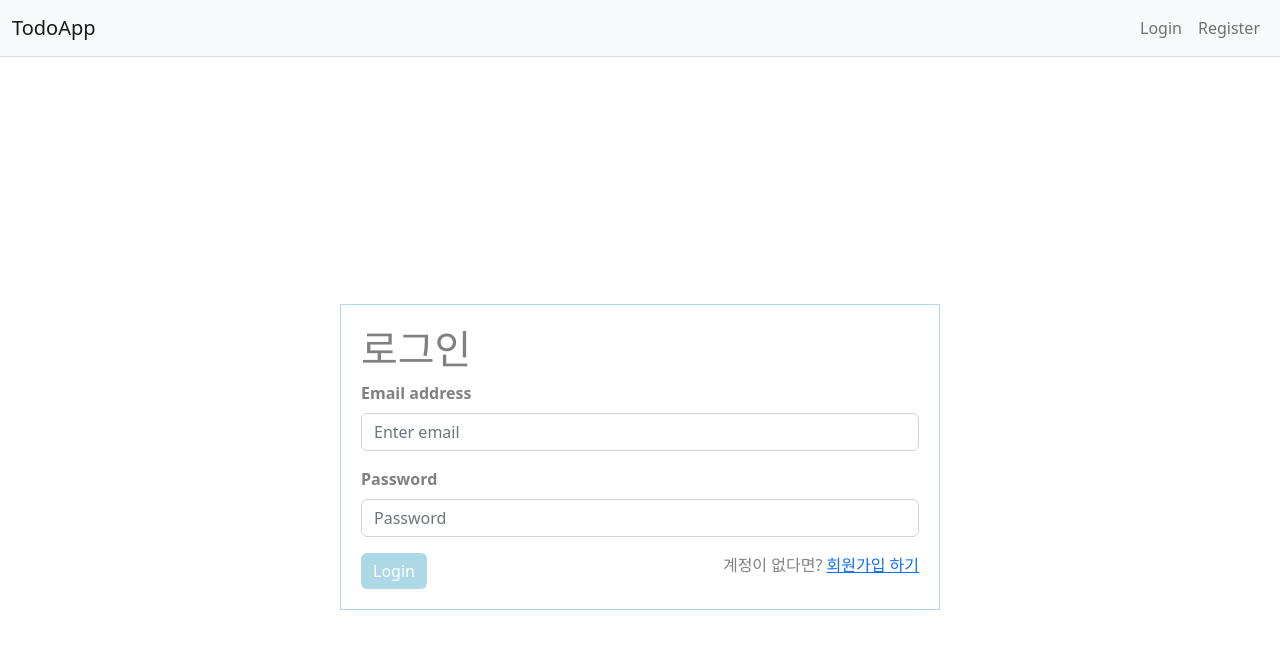
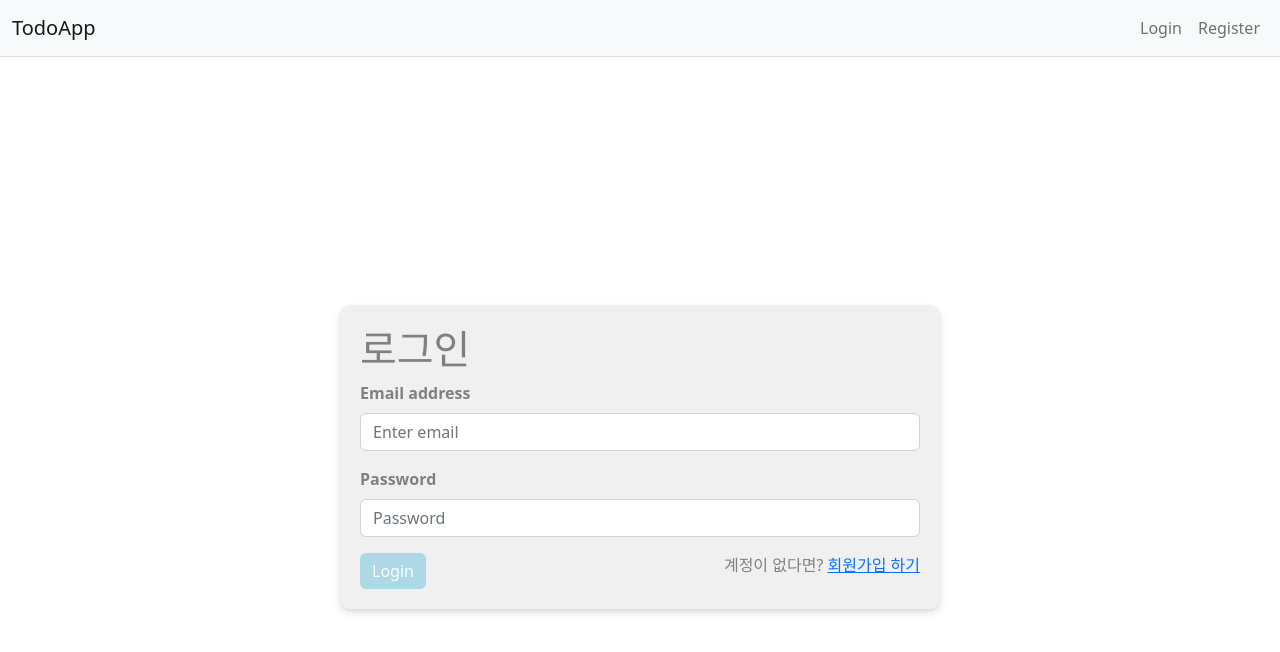
Before and after one commit to gganj123/nodejs-todo-fe, a React (Create React App) app: page /login in a window 1280 px wide. Shown: the top 652 px of the page. Built offline with nearby package versions, Linux system fonts and the light colour scheme.

Commit message:
style : 로그인박스 style 수정

```diff
--- a/src/App.css
+++ b/src/App.css
@@ -67,11 +67,13 @@
 }
 
 .login-box {
-  border: 1px solid lightblue;
+  border: none;
   max-width: 600px;
   width: 100%;
-  background-color: white;
+  background-color: #f0f0f0;
   padding: 20px;
+  border-radius: 10px;
+  box-shadow: 0 4px 8px rgba(0, 0, 0, 0.1), 0 2px 4px rgba(0, 0, 0, 0.06);
 }
 .login-box label {
   font-weight: 700;
```
